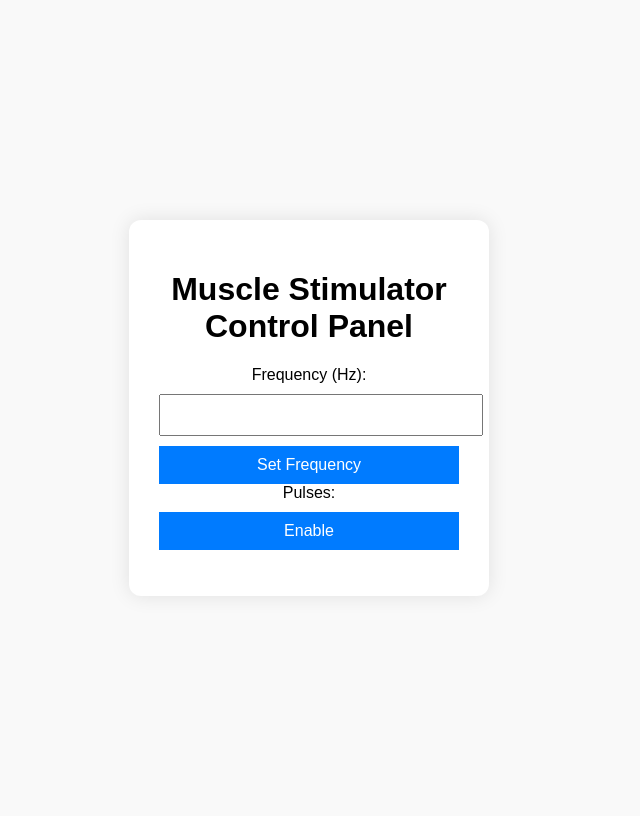
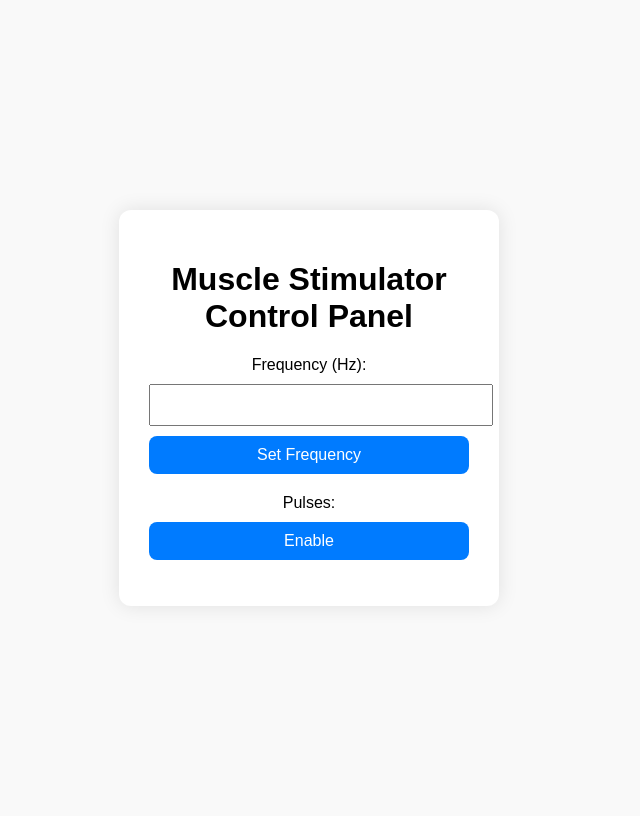
Before and after one commit to StimulatorGuru/ESP32_Control, a Flask app: page / in a window 1280 px wide. Shown: the whole page, without its empty margins (331-971 px from the left). Run offline with Flask 3, Linux system fonts and the light colour scheme; parts of the project's set-up code (start-up, migrations or seed data) failed here and were passed over.

Commit message:
Update style.css

```diff
--- a/static/style.css
+++ b/static/style.css
@@ -12,11 +12,12 @@ body {
   padding: 30px;
   border-radius: 12px;
   box-shadow: 0 0 20px rgba(0, 0, 0, 0.1);
-  width: 300px;
+  width: 320px;
   text-align: center;
 }
 
-input[type="number"], button {
+input[type="number"],
+button {
   width: 100%;
   padding: 10px;
   margin-top: 10px;
@@ -28,13 +29,17 @@ button {
   color: white;
   border: none;
   cursor: pointer;
+  border-radius: 8px;
 }
 
 button:hover {
   background-color: #0056b3;
 }
 
+.toggle-container {
+  margin-top: 20px;
+}
+
 #response {
   margin-top: 15px;
-  color: green;
 }
```
